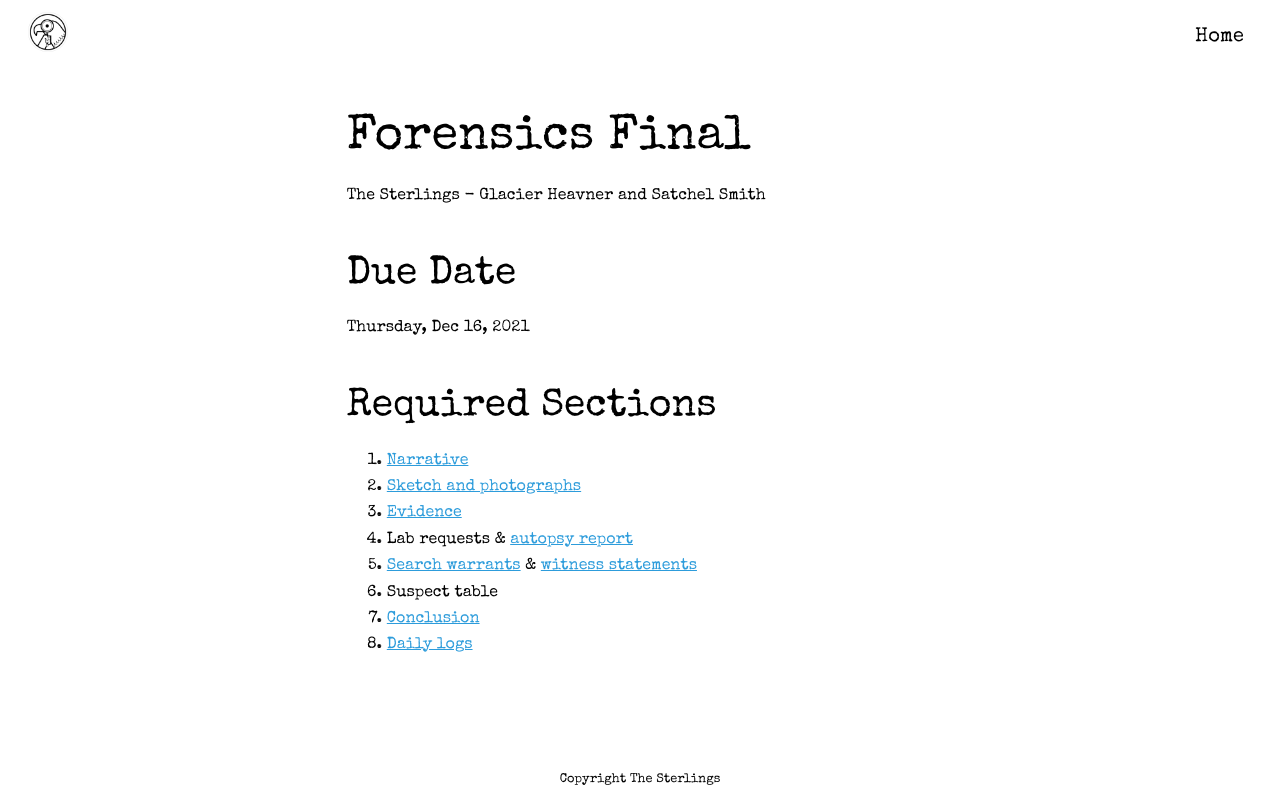
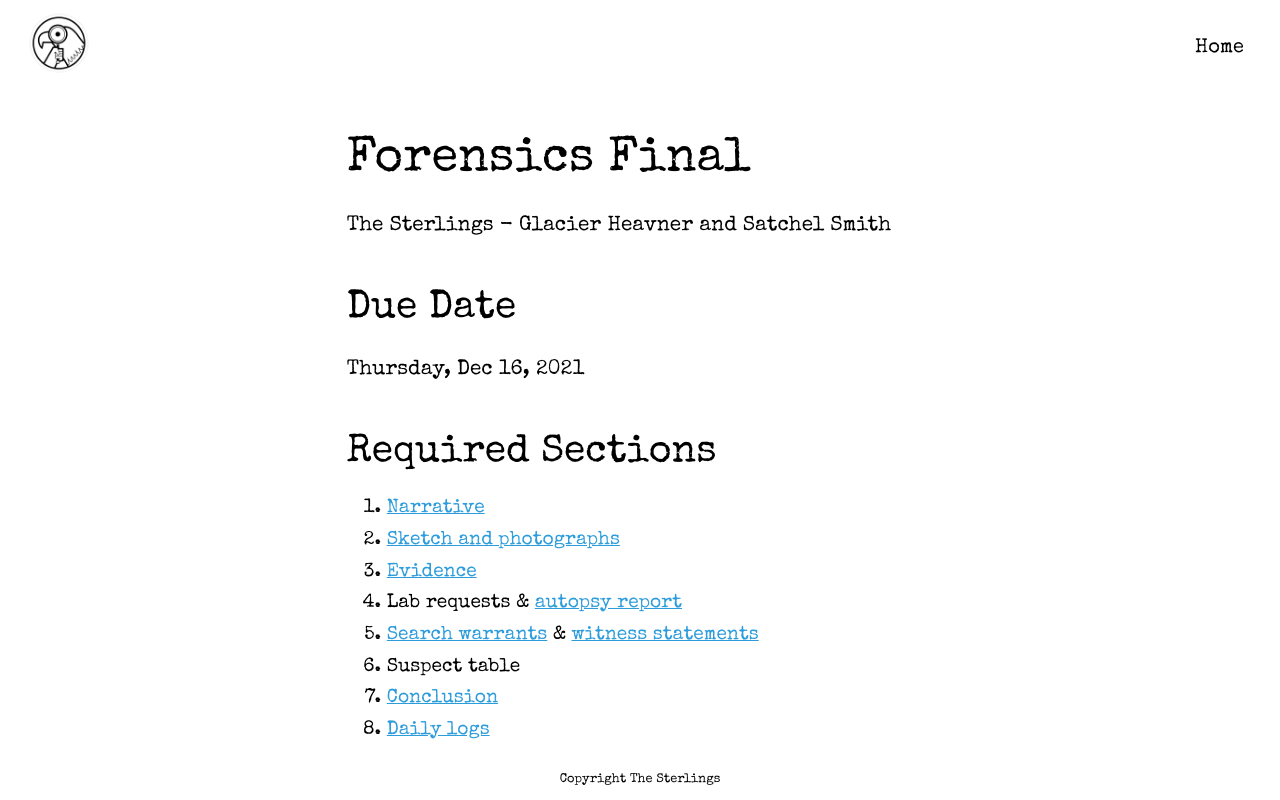
Before and after one commit to ZephyrSnoww/forensics-final-exam, an Eleventy site: page index.md in a window 1280 px wide. Built offline with nearby package versions, Linux system fonts and the light colour scheme; Eleventy itself is replaced by a stand-in of ours; files that its build step writes are made by us from their sources; what markdown-it-attrs would draw is missing.

Commit message:
Changed logo image size

```diff
--- a/assets/style.css
+++ b/assets/style.css
@@ -39,6 +39,18 @@ body {
     text-decoration: none;
 }
 
+.page-header__logo {
+    width: 70px;
+}
+
+.logo-image {
+    width: 100%;
+    height: 100%;
+    background-image: contain;
+    background-repeat: no-repeat;
+    background-position: center;
+}
+
 nav a {
     margin: 0 12px;
     font-size: 1.25em;
@@ -64,17 +76,20 @@ a[href]:hover {
     text-decoration: none;
 }
 
-a[href]:focus {
+/* a[href]:focus {
     outline: 2px solid var(--accent);
     outline-offset: 4px;
-}
+} */
 
 .footnotes {
     font-size: 0.8em;
 }
 
 /* Typography */
-p {margin-bottom: 1.15rem;}
+p {
+    margin-bottom: 1.15rem;
+    font-size: 1.3em;
+}
 
 h1, h2, h3, h4, h5 {
   margin: 2.75rem 0 1.05rem;
@@ -168,3 +183,7 @@ td:nth-child(2) {
 thead {
     box-shadow: 0px 2px #000;
 }
+
+li {
+    font-size: 1.2em;
+}
--- a/layouts/default.html
+++ b/layouts/default.html
@@ -6,7 +6,7 @@
 <body>
     <header class="page-header">
         <a href="/" class="page-header__logo" title="Go home">
-            <img src="/assets/avatar.png" alt="" width="48">
+            <img class="logo-image" src="/assets/avatar.png" alt="" width="48">
         </a>
 
         <nav>
```
